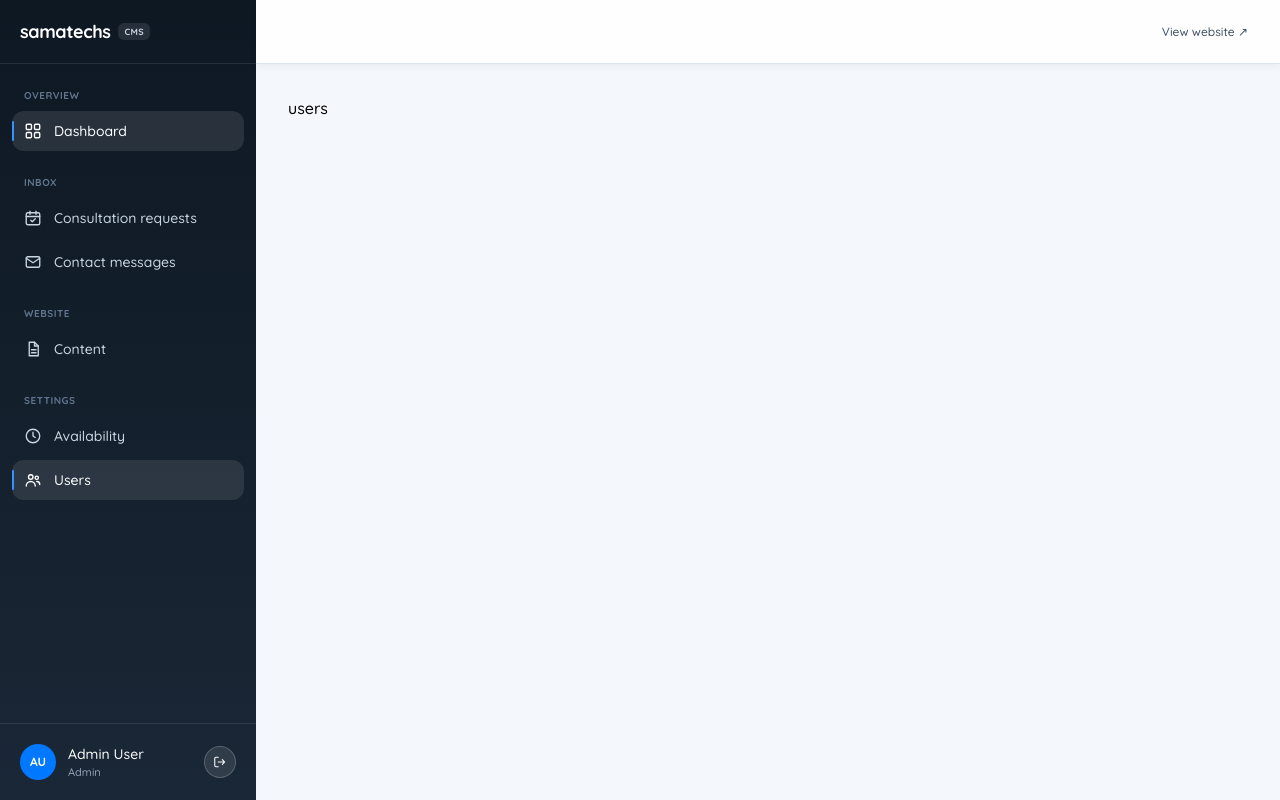
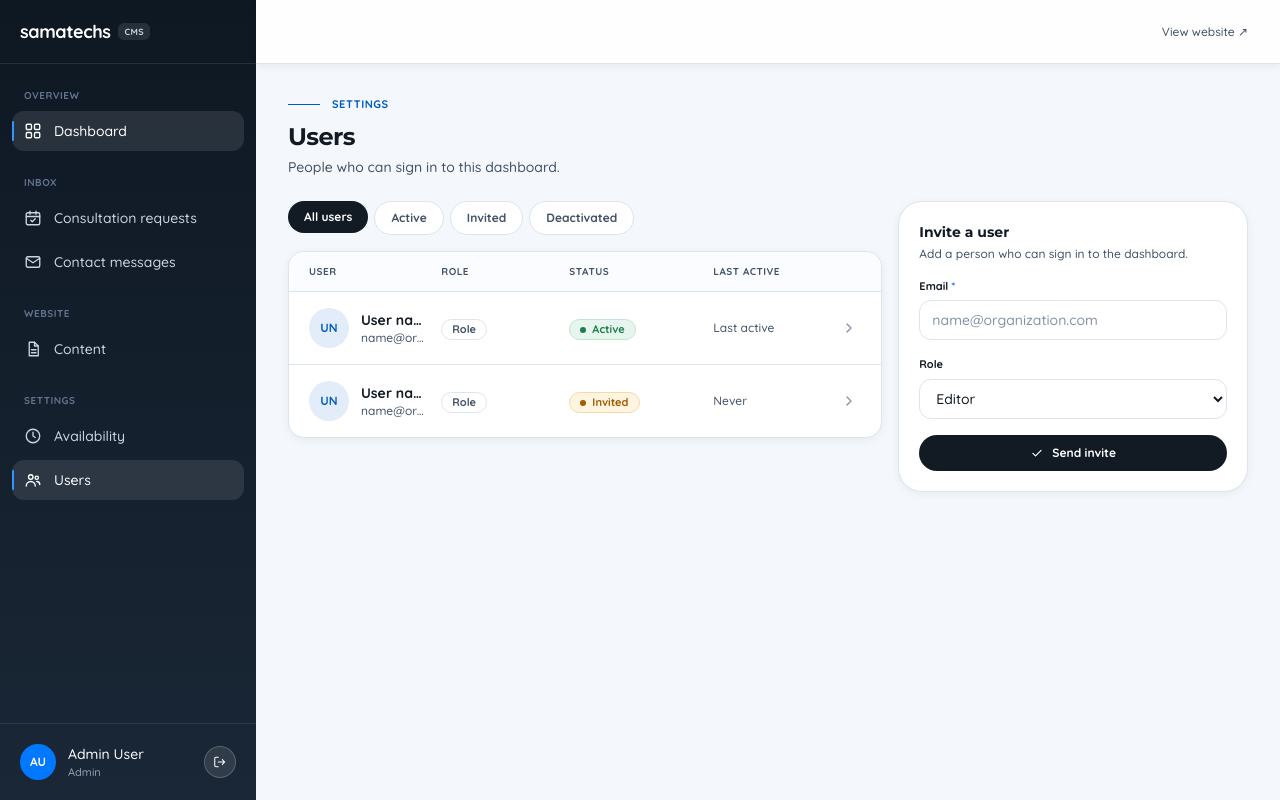
Before and after one commit to EntertabOrganization/SamaTech, a Next.js app: page /dashboard/users in a window 1280 px wide. Built offline with nearby package versions, Linux system fonts and the light colour scheme.

Commit message:
feat: add user management page

```diff
--- /dev/null
+++ b/Components/dashboard/shared/DataList.tsx
@@ -0,0 +1,43 @@
+import type { ReactNode } from "react";
+
+interface DataListProps {
+  /** Accessible name of the list. */
+  label: string;
+  /**
+   * Grid columns for md and up, e.g. "md:grid-cols-[2fr_8rem_1.25rem]".
+   * Use the same string on every row so the columns line up.
+   */
+  gridClass: string;
+  /** Column headings (hidden on mobile). Use "" for a blank column. */
+  headings: Array<{ text: string; className?: string }>;
+  /** The rows: <li> elements. */
+  children: ReactNode;
+}
+
+/** White card with a heading row and divided rows. Used by messages and users. */
+export default function DataList({
+  label,
+  gridClass,
+  headings,
+  children,
+}: DataListProps) {
+  return (
+    <section
+      aria-label={label}
+      className="overflow-hidden rounded-2xl border border-ink-100 bg-white shadow-sm"
+    >
+      <div
+        aria-hidden="true"
+        className={`hidden gap-4 border-b border-ink-100 bg-[#FAFCFF] px-5 py-3 text-[10px] font-semibold uppercase tracking-wider text-ink-500 md:grid ${gridClass}`}
+      >
+        {headings.map((h, i) => (
+          <span key={i} className={h.className}>
+            {h.text}
+          </span>
+        ))}
+      </div>
+
+      <ul className="divide-y divide-ink-100">{children}</ul>
+    </section>
+  );
+}
--- /dev/null
+++ b/Components/dashboard/shared/StatusPill.tsx
@@ -0,0 +1,33 @@
+import type { ReactNode } from "react";
+
+export type PillTone = "info" | "neutral" | "success" | "warning" | "danger";
+
+const tones: Record<PillTone, string> = {
+  info: "border-[#C9D8EE] bg-[#E3ECF9] text-[#005BC2]",
+  neutral: "border-ink-100 bg-white text-ink-500",
+  success: "border-[#BFE5CF] bg-[#E6F6EE] text-[#1B7F4B]",
+  warning: "border-[#F5D9A6] bg-[#FFF4E0] text-[#A15C00]",
+  danger: "border-[#F5C2C0] bg-[#FDECEC] text-[#B42318]",
+};
+
+interface StatusPillProps {
+  tone: PillTone;
+  /** Small filled dot before the text. */
+  dot?: boolean;
+  /** Icon before the text (use a ~11px icon). Wins over `dot`. */
+  icon?: ReactNode;
+  children: ReactNode;
+}
+
+/** The one pill every dashboard status uses (messages, requests, users). */
+export default function StatusPill({ tone, dot, icon, children }: StatusPillProps) {
+  return (
+    <span
+      className={`inline-flex items-center gap-1.5 whitespace-nowrap rounded-full border px-2.5 py-1 text-[11px] font-semibold leading-none ${tones[tone]}`}
+    >
+      {icon ??
+        (dot && <span aria-hidden="true" className="h-1.5 w-1.5 rounded-full bg-current" />)}
+      {children}
+    </span>
+  );
+}
--- /dev/null
+++ b/Components/dashboard/users/InviteUserCard.tsx
@@ -0,0 +1,45 @@
+import ActionButton from "@/Components/dashboard/shared/ActionButton";
+import SettingsCard from "@/Components/dashboard/shared/SettingsCard";
+import { CheckIcon } from "@/Components/dashboard/shared/icons";
+
+const field =
+  "h-10 w-full rounded-xl border border-ink-100 bg-white px-3 text-sm text-ink-900 placeholder:text-ink-300 focus:border-blue-pulse focus:outline-none focus:ring-2 focus:ring-blue-pulse/20";
+
+export default function InviteUserCard() {
+  return (
+    <SettingsCard
+      title="Invite a user"
+      description="Add a person who can sign in to the dashboard."
+    >
+      {/* TODO(backend): add action={inviteUser} to this form */}
+      <form className="space-y-4 px-5 pb-5 pt-4">
+        <label className="block">
+          <span className="mb-1.5 block text-[11px] font-semibold text-ink-900">
+            Email <span aria-hidden="true" className="text-blue-pulse">*</span>
+          </span>
+          <input
+            type="email"
+            name="email"
+            required
+            autoComplete="off"
+            placeholder="name@organization.com"
+            className={field}
+          />
+        </label>
+
+        <label className="block">
+          <span className="mb-1.5 block text-[11px] font-semibold text-ink-900">Role</span>
+          {/* TODO(backend): replace these two options with the real roles */}
+          <select name="role" defaultValue="editor" className={field}>
+            <option value="admin">Admin</option>
+            <option value="editor">Editor</option>
+          </select>
+        </label>
+
+        <ActionButton type="submit" variant="dark" icon={<CheckIcon />} className="w-full">
+          Send invite
+        </ActionButton>
+      </form>
+    </SettingsCard>
+  );
+}
--- /dev/null
+++ b/Components/dashboard/users/UserList.tsx
@@ -0,0 +1,23 @@
+import type { ReactNode } from "react";
+import DataList from "@/Components/dashboard/shared/DataList";
+
+/** Shared by the heading row and every UserRow, so the columns line up. */
+export const userGrid = "md:grid-cols-[2fr_7rem_8rem_7rem_1.25rem]";
+
+export default function UserList({ children }: { children: ReactNode }) {
+  return (
+    <DataList
+      label="Users"
+      gridClass={userGrid}
+      headings={[
+        { text: "User" },
+        { text: "Role" },
+        { text: "Status" },
+        { text: "Last active" },
+        { text: "" },
+      ]}
+    >
+      {children}
+    </DataList>
+  );
+}
--- /dev/null
+++ b/Components/dashboard/users/UserRow.tsx
@@ -0,0 +1,89 @@
+import Link from "next/link";
+import StatusPill from "@/Components/dashboard/shared/StatusPill";
+import UserStatusPill, { type UserStatus } from "./UserStatus";
+import { userGrid } from "./UserList";
+
+export interface UserRowProps {
+  /** Manage page, e.g. `/dashboard/users/${id}`. */
+  href: string;
+  name: string;
+  email: string;
+  /** Role name as the backend defines it, e.g. "Admin". */
+  role: string;
+  status: UserStatus;
+  /** Already formatted, e.g. "2h ago" or "Never". */
+  lastActive: string;
+}
+
+const initials = (name: string) =>
+  name
+    .split(" ")
+    .filter(Boolean)
+    .map((part) => part[0])
+    .join("")
+    .slice(0, 2)
+    .toUpperCase();
+
+export default function UserRow({
+  href,
+  name,
+  email,
+  role,
+  status,
+  lastActive,
+}: UserRowProps) {
+  const inactive = status === "deactivated";
+
+  return (
+    <li>
+      <Link
+        href={href}
+        className={`grid gap-3 px-5 py-4 transition-colors hover:bg-ink-50 focus-visible:outline-none focus-visible:ring-2 focus-visible:ring-inset focus-visible:ring-blue-pulse md:items-center md:gap-4 ${userGrid}`}
+      >
+        {/* User */}
+        <div className="flex min-w-0 items-center gap-3">
+          <span
+            aria-hidden="true"
+            className={`flex h-10 w-10 shrink-0 items-center justify-center rounded-full text-xs font-bold ${
+              inactive ? "bg-ink-100 text-ink-500" : "bg-[#E3ECF9] text-blue-sovereign"
+            }`}
+          >
+            {initials(name)}
+          </span>
+          <div className="min-w-0">
+            <p
+              className={`truncate text-sm font-semibold ${inactive ? "text-ink-500" : "text-ink-900"}`}
+            >
+              {name}
+            </p>
+            <p className="truncate text-xs text-ink-500">{email}</p>
+          </div>
+        </div>
+
+        {/* Role, status and last active: one row on mobile, three columns from md up */}
+        <div className="flex flex-wrap items-center gap-2 md:contents">
+          <span>
+            <StatusPill tone="neutral">{role}</StatusPill>
+          </span>
+          <span>
+            <UserStatusPill status={status} />
+          </span>
+          <span className="text-xs font-medium text-ink-500">{lastActive}</span>
+        </div>
+
+        <svg
+          aria-hidden="true"
+          viewBox="0 0 24 24"
+          fill="none"
+          stroke="currentColor"
+          strokeWidth="2"
+          strokeLinecap="round"
+          strokeLinejoin="round"
+          className="hidden h-4 w-4 text-ink-300 md:block"
+        >
+          <path d="M9 6l6 6-6 6" />
+        </svg>
+      </Link>
+    </li>
+  );
+}
--- /dev/null
+++ b/Components/dashboard/users/UserStatus.tsx
@@ -0,0 +1,18 @@
+import StatusPill, { type PillTone } from "@/Components/dashboard/shared/StatusPill";
+
+export type UserStatus = "active" | "invited" | "deactivated";
+
+const map: Record<UserStatus, { label: string; tone: PillTone; dot?: boolean }> = {
+  active: { label: "Active", tone: "success", dot: true },
+  invited: { label: "Invited", tone: "warning", dot: true },
+  deactivated: { label: "Deactivated", tone: "neutral" },
+};
+
+export default function UserStatusPill({ status }: { status: UserStatus }) {
+  const s = map[status];
+  return (
+    <StatusPill tone={s.tone} dot={s.dot}>
+      {s.label}
+    </StatusPill>
+  );
+}
--- a/app/dashboard/(protected)/users/page.tsx
+++ b/app/dashboard/(protected)/users/page.tsx
@@ -1,6 +1,55 @@
+import PageHeader from "@/Components/dashboard/Layout/PageHeader";
+import StatusTabs from "@/Components/dashboard/shared/StatusTabs";
+import InviteUserCard from "@/Components/dashboard/users/InviteUserCard";
+import UserList from "@/Components/dashboard/users/UserList";
+import UserRow from "@/Components/dashboard/users/UserRow";
 
-export default function page() {
-  return <>
-    <div>users</div>
-  </>
+export default function UsersPage() {
+  return (
+    <div className="space-y-6">
+      <PageHeader
+        eyebrow="Settings"
+        title="Users"
+        description="People who can sign in to this dashboard."
+      />
+
+      <div className="grid items-start gap-4 lg:grid-cols-[1.7fr_1fr]">
+        <div className="space-y-4">
+          {/* TODO(backend): active from ?status=, and add count to each tab */}
+          <StatusTabs
+            label="Filter by status"
+            active="all"
+            tabs={[
+              { id: "all", label: "All users" },
+              { id: "active", label: "Active" },
+              { id: "invited", label: "Invited" },
+              { id: "deactivated", label: "Deactivated" },
+            ]}
+          />
+
+          <UserList>
+            {/* TODO(backend): replace these two placeholder rows with users.map(...) */}
+            <UserRow
+              href="#"
+              name="User name"
+              email="name@organization.com"
+              role="Role"
+              status="active"
+              lastActive="Last active"
+            />
+            <UserRow
+              href="#"
+              name="User name"
+              email="name@organization.com"
+              role="Role"
+              status="invited"
+              lastActive="Never"
+            />
+          </UserList>
+        </div>
+
+        <InviteUserCard />
+      </div>
+    </div>
+  );
 }
```
